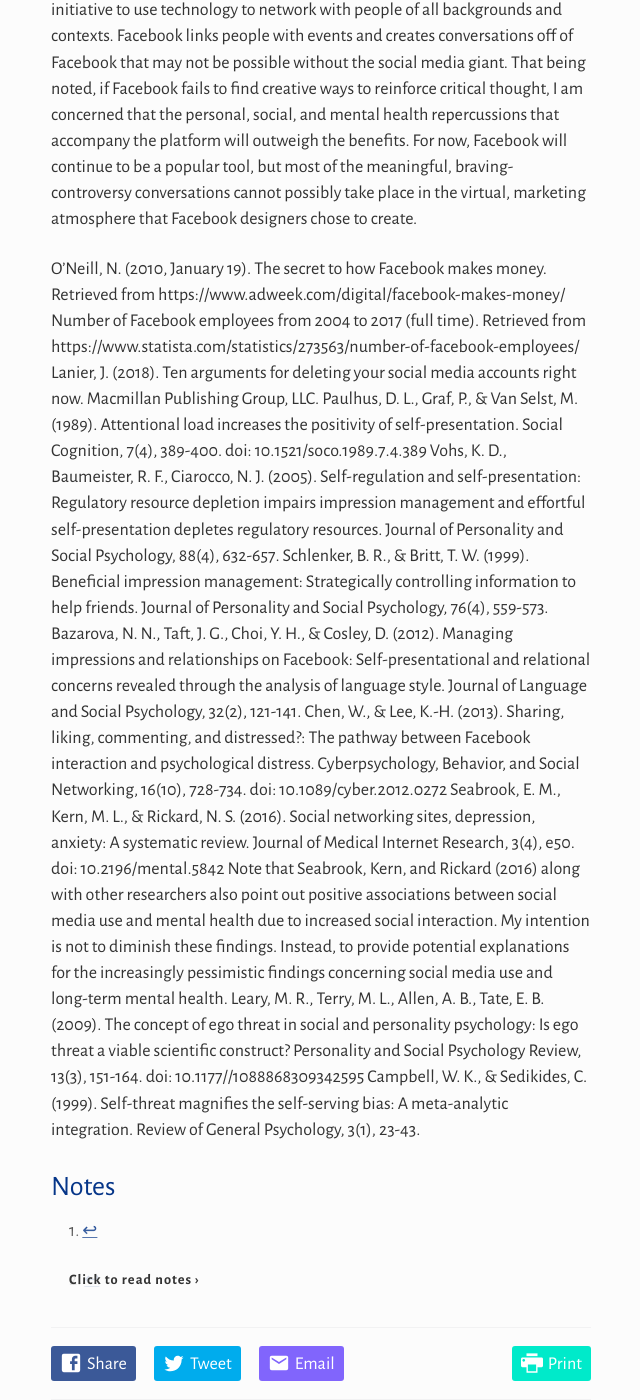
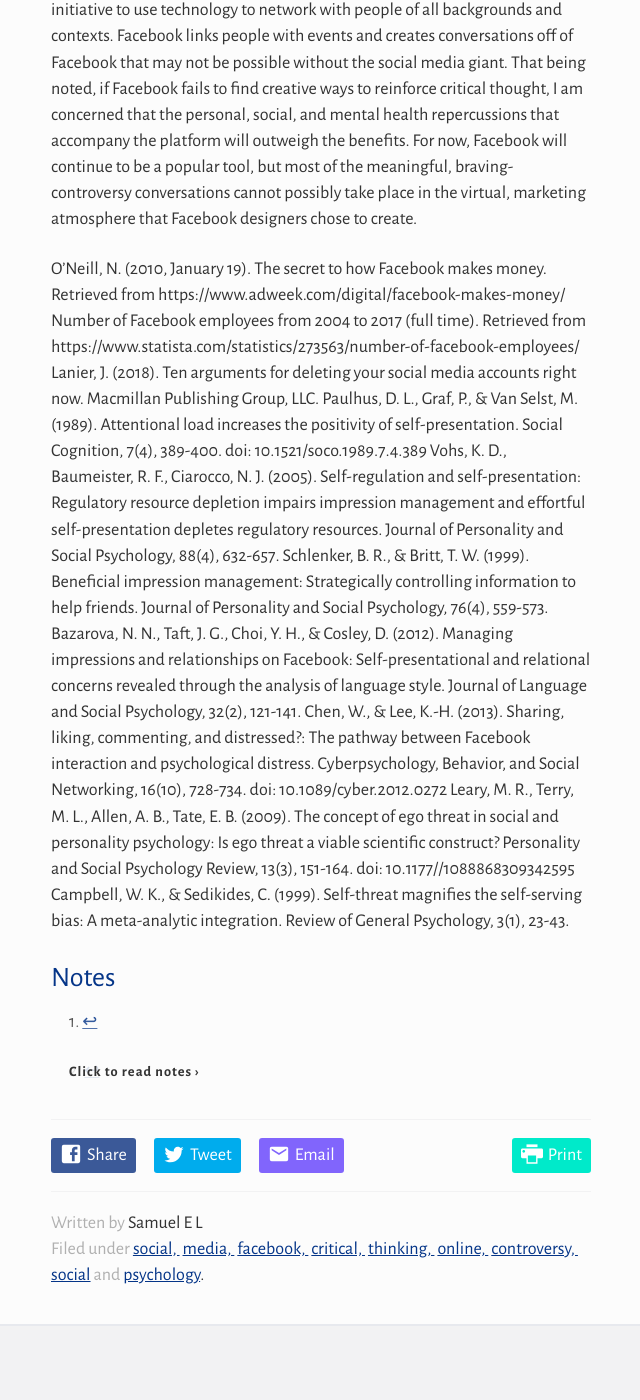
Before and after one commit to peace60895/peace60895.github.io, a Jekyll site: the page built from _posts/2021-06-13-Social-Media-and-Critical-Thought.md, in a window 1280 px wide and 1400 px high, scrolled down 2701 px. Shown: the whole window, without its empty margins (319-959 px from the left). Built offline with Jekyll 4.4.1, drawn with Linux system fonts in a browser that asks for light colours; comment, search, counter and statistics services are not loaded; some of the changed text lies outside the part shown.

```diff
--- a/_posts/2021-06-13-Social-Media-and-Critical-Thought.md
+++ b/_posts/2021-06-13-Social-Media-and-Critical-Thought.md
@@ -52,13 +52,7 @@ Despite my reservations, I currently still use Facebook to brave controversy and
  	Chen, W., & Lee, K.-H. (2013). Sharing, liking, commenting, and distressed?: The pathway between Facebook interaction and psychological distress. Cyberpsychology, Behavior, and Social Networking, 16(10), 728-734. doi: 10.1089/cyber.2012.0272
 
 [^9]:
- 	Seabrook, E. M., Kern, M. L., & Rickard, N. S. (2016). Social networking sites, depression, anxiety: A systematic review. Journal of Medical Internet Research, 3(4), e50. doi: 10.2196/mental.5842
+ 	Leary, M. R., Terry, M. L., Allen, A. B., Tate, E. B. (2009). The concept of ego threat in social and personality psychology: Is ego threat a viable scientific construct? Personality and Social Psychology Review, 13(3), 151-164. doi: 10.1177//1088868309342595
 
 [^10]:
- 	Note that Seabrook, Kern, and Rickard (2016) along with other researchers also point out positive associations between social media use and mental health due to increased social interaction. My intention is not to diminish these findings. Instead, to provide potential explanations for the increasingly pessimistic findings concerning social media use and long-term mental health.
-
-[^11]:
- 	Leary, M. R., Terry, M. L., Allen, A. B., Tate, E. B. (2009). The concept of ego threat in social and personality psychology: Is ego threat a viable scientific construct? Personality and Social Psychology Review, 13(3), 151-164. doi: 10.1177//1088868309342595
-
-[^12]:
  	Campbell, W. K., & Sedikides, C. (1999). Self-threat magnifies the self-serving bias: A meta-analytic integration. Review of General Psychology, 3(1), 23-43.
```
Also changed, not shown: other parts of _posts/2021-06-13-Social-Media-and-Critical-Thought.md (+1 -1 lines).
